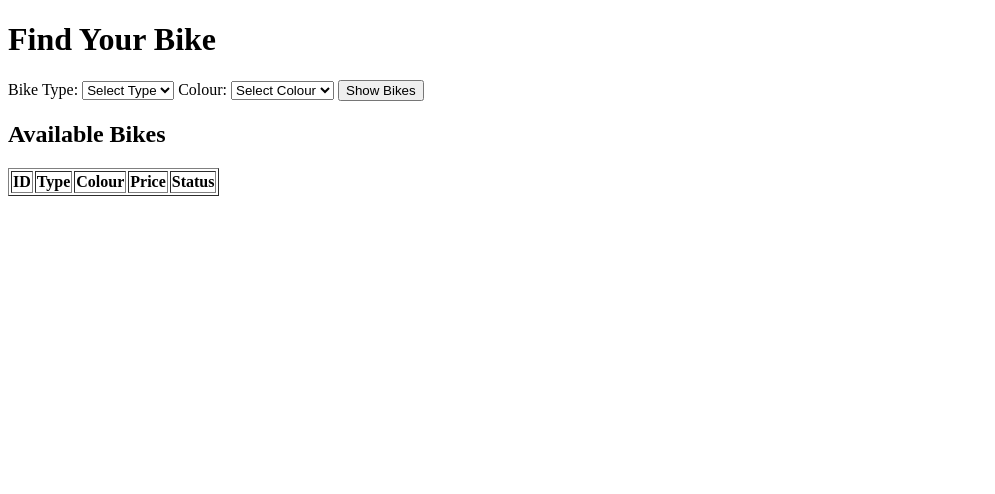
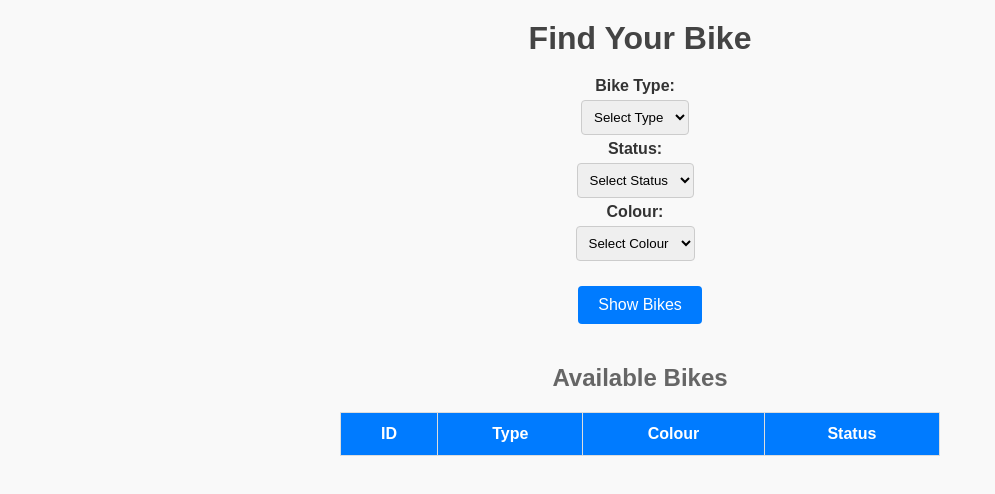
Before and after one commit to shahkashish/udan, a website: page public/index.html in a window 1280 px wide. Both pictures are taken after a click on the button "Show Bikes". Shown: the whole page, without its empty margins (0-995 px from the left). Drawn offline with Linux system fonts and the light colour scheme; no server answers.

Commit message:
beautified index.html

```diff
--- a/public/index.html
+++ b/public/index.html
@@ -4,30 +4,131 @@
     <meta charset="UTF-8">
     <meta name="viewport" content="width=device-width, initial-scale=1.0">
     <title>Bike Shop</title>
+    <style>
+        /* Reset */
+        * {
+            margin: 0;
+            padding: 0;
+            box-sizing: border-box;
+            font-family: Arial, sans-serif;
+        }
+
+        /* Page layout */
+        body {
+            display: flex;
+            justify-content: center;
+            align-items: center;
+            flex-direction: column;
+            background-color: #f9f9f9;
+            padding: 20px;
+            color: #333;
+        }
+
+        /* Header styles */
+        h1 {
+            color: #444;
+            font-size: 2rem;
+            margin-bottom: 20px;
+        }
+
+        h2 {
+            color: #666;
+            margin-top: 40px;
+            font-size: 1.5rem;
+        }
+
+        /* Form and input styling */
+        label {
+            margin-right: 10px;
+            font-weight: bold;
+        }
+
+        select {
+            padding: 8px;
+            margin: 5px 10px 5px 0;
+            border: 1px solid #ccc;
+            border-radius: 4px;
+        }
+
+        button {
+            padding: 10px 20px;
+            background-color: #007BFF;
+            color: white;
+            border: none;
+            border-radius: 4px;
+            cursor: pointer;
+            font-size: 1rem;
+            margin-top: 20px;
+            transition: background-color 0.3s;
+        }
+
+        button:hover {
+            background-color: #0056b3;
+        }
+
+        /* Table styling */
+        table {
+            width: 100%;
+            max-width: 600px;
+            border-collapse: collapse;
+            margin-top: 20px;
+        }
+
+        th, td {
+            padding: 12px;
+            border: 1px solid #ddd;
+            text-align: center;
+        }
+
+        th {
+            background-color: #007BFF;
+            color: white;
+        }
+
+        tbody tr:nth-child(even) {
+            background-color: #f2f2f2;
+        }
+
+        /* Responsive design */
+        @media (max-width: 600px) {
+            table, h2, button, select, label {
+                font-size: 0.9rem;
+            }
+        }
+    </style>
 </head>
 <body>
     <h1>Find Your Bike</h1>
 
-    <label for="bikeType">Bike Type:</label>
-    <select id="bikeType">
+    <!-- Dropdowns for bike type, status, and color -->
+    <label for="bikeName">Bike Type:</label>
+    <select id="bikeName">
         <option value="">Select Type</option>
     </select>
 
-    <label for="colour">Colour:</label>
-    <select id="colour">
+    <label for="status">Status:</label>
+    <select id="status">
+        <option value="">Select Status</option>
+        <option value="Unsold">Unsold</option>
+        <option value="Sold">Sold</option>
+    </select>
+
+    <label for="bikeColor">Colour:</label>
+    <select id="bikeColor">
         <option value="">Select Colour</option>
     </select>
 
+    <!-- Show bikes button -->
     <button id="showBikes">Show Bikes</button>
 
+    <!-- Available bikes table -->
     <h2>Available Bikes</h2>
-    <table border="1">
+    <table>
         <thead>
             <tr>
                 <th>ID</th>
                 <th>Type</th>
                 <th>Colour</th>
-                <th>Price</th>
                 <th>Status</th>
             </tr>
         </thead>
@@ -41,7 +142,7 @@
         async function fetchBikeTypes() {
             const response = await fetch('/get_bike_types');
             const types = await response.json();
-            const bikeTypeDropdown = document.getElementById('bikeType');
+            const bikeTypeDropdown = document.getElementById('bikeName');
             types.forEach(type => {
                 const option = document.createElement('option');
                 option.value = type;
@@ -51,10 +152,12 @@
         }
 
         // Fetch colours based on selected type
-        async function fetchColours(bikeType) {
-            const response = await fetch(`/get_colours?bikeType=${bikeType}`);
+        async function fetchColours(bikeName, status) {
+            try {
+                const response = await fetch(`/get_colours?bikeName=${bikeName}&status=${status}`);
+                if (!response.ok) throw new Error('Failed to fetch colours');
                 const colours = await response.json();
-            const colourDropdown = document.getElementById('colour');
+                const colourDropdown = document.getElementById('bikeColor');
                 colourDropdown.innerHTML = '<option value="">Select Colour</option>';
                 colours.forEach(colour => {
                     const option = document.createElement('option');
@@ -62,35 +165,42 @@
                     option.textContent = colour;
                     colourDropdown.appendChild(option);
                 });
+            } catch (error) {
+                console.log(error);
+            }
         }
 
         // Fetch available bikes based on selected type and colour
         async function fetchBikes() {
-            const bikeType = document.getElementById('bikeType').value;
-            const colour = document.getElementById('colour').value;
-            const response = await fetch(`/get_bikes?bikeType=${bikeType}&colour=${colour}`);
+            const bikeName = document.getElementById('bikeName').value;
+            const bikeColor = document.getElementById('bikeColor').value;
+            const status = document.getElementById('status').value;
+            const response = await fetch(`/get_bikes?bikeName=${bikeName}&bikeColor=${bikeColor}&status=${status}`);
             const bikes = await response.json();
+            if (bikes === null) return;
             const bikeTable = document.getElementById('bikeTable');
             bikeTable.innerHTML = '';
             bikes.forEach(bike => {
                 const row = document.createElement('tr');
                 row.innerHTML = `
-                    <td>${bike.id}</td>
-                    <td>${bike.type}</td>
-                    <td>${bike.colour}</td>
-                    <td>${bike.price}</td>
+                    <td>${bike.chasisNo}</td>
+                    <td>${bike.bikeName}</td>
+                    <td>${bike.bikeColor}</td>
                     <td>${bike.status}</td>
                 `;
                 bikeTable.appendChild(row);
             });
         }
 
-        document.getElementById('bikeType').addEventListener('change', (event) => {
-            fetchColours(event.target.value);
+        // Event listeners
+        document.getElementById('bikeName').addEventListener('change', (event) => {
+            document.getElementById('status').addEventListener('change', (event1) => {
+                fetchColours(event.target.value, event1.target.value);
             });
-
+        });
         document.getElementById('showBikes').addEventListener('click', fetchBikes);
 
+        // Initialize bike types on page load
         fetchBikeTypes();
     </script>
 </body>
```
Lines whose indentation alone changed are shown as unchanged.
